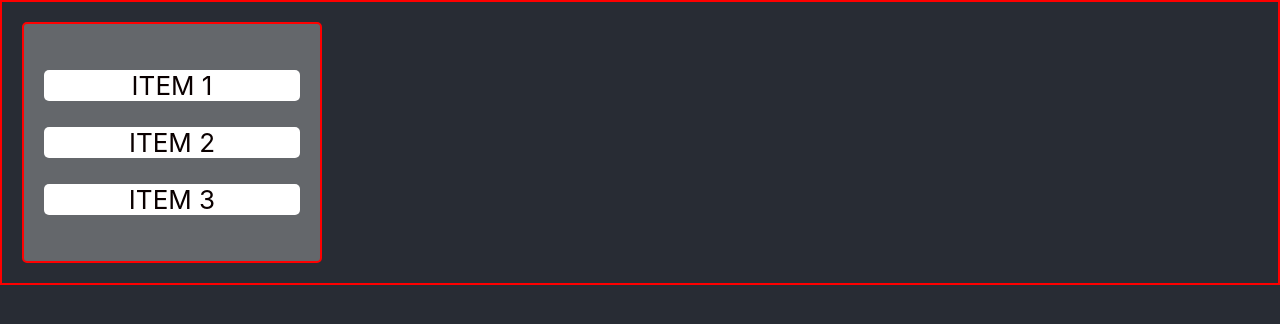
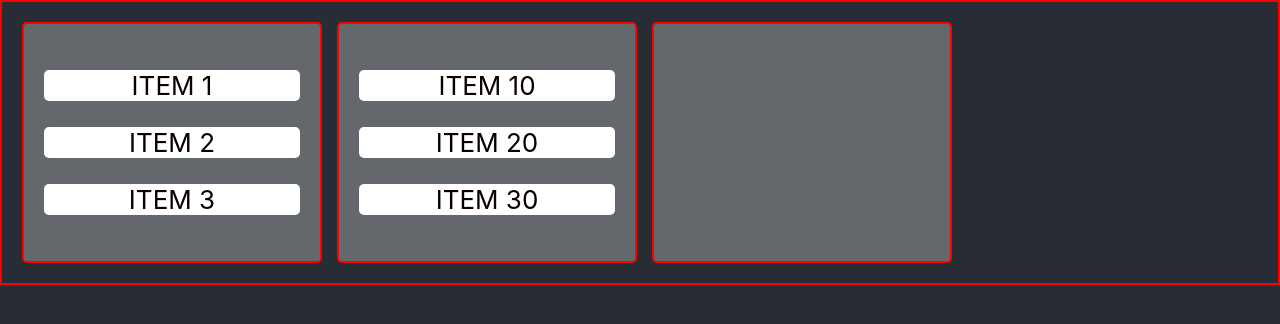
Before and after one commit to adospinoiu/React_Drag_and_Drop, a React (Create React App) app: page / in a window 1280 px wide. Shown: the top 324 px of the page. Built offline with nearby package versions, Linux system fonts and the light colour scheme.

Commit message:
Created groups and items to be able to drag and drop between

```diff
--- a/src/App.css
+++ b/src/App.css
@@ -13,6 +13,7 @@
 .drag-n-drop {
   display: grid;
   padding: 20px;
+  gap: 15px;
   width: 100%;
   height: 100%;
   grid-template-columns: repeat(auto-fill, 300px);
--- a/src/App.js
+++ b/src/App.js
@@ -6,6 +6,8 @@ function App() {
     <div className="App">
       <header className="App-header">
         <div className="drag-n-drop">
+
+          {/* GROUP 1 */}
           <div className="dnd-group">
             <div className="dnd-item">
               <div>
@@ -25,6 +27,34 @@ function App() {
               </div>
             </div>
           </div>
+
+          {/* GROUP 2 */}
+          <div className="dnd-group">
+            <div className="dnd-item">
+              <div>
+                <p>ITEM 10</p>
+              </div>
+            </div>
+
+            <div className="dnd-item">
+              <div>
+                <p>ITEM 20</p>
+              </div>
+            </div>
+
+            <div className="dnd-item">
+              <div>
+                <p>ITEM 30</p>
+              </div>
+            </div>
+          </div>
+
+          {/* GROUP 3 */}
+          <div className="dnd-group">
+
+
+          </div>
+
         </div>
       </header>
     </div>
```
